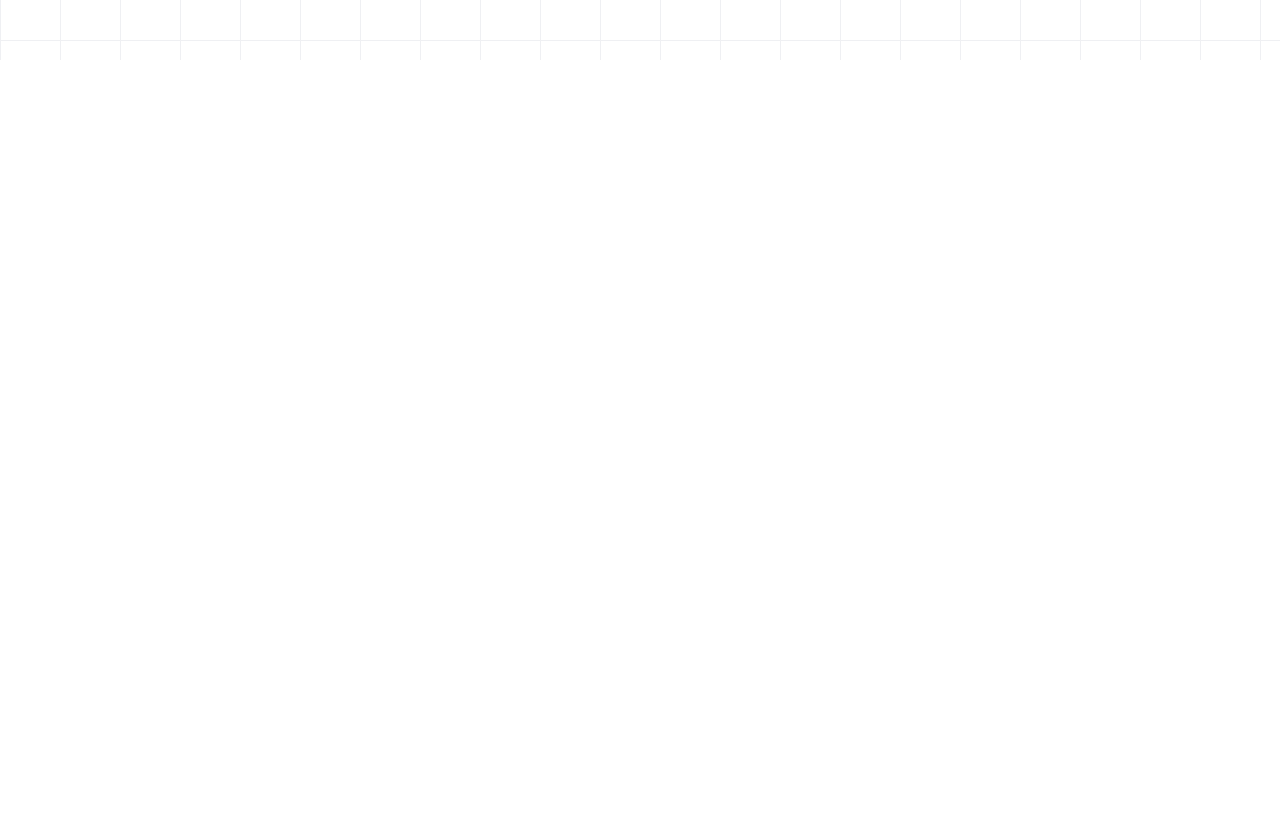
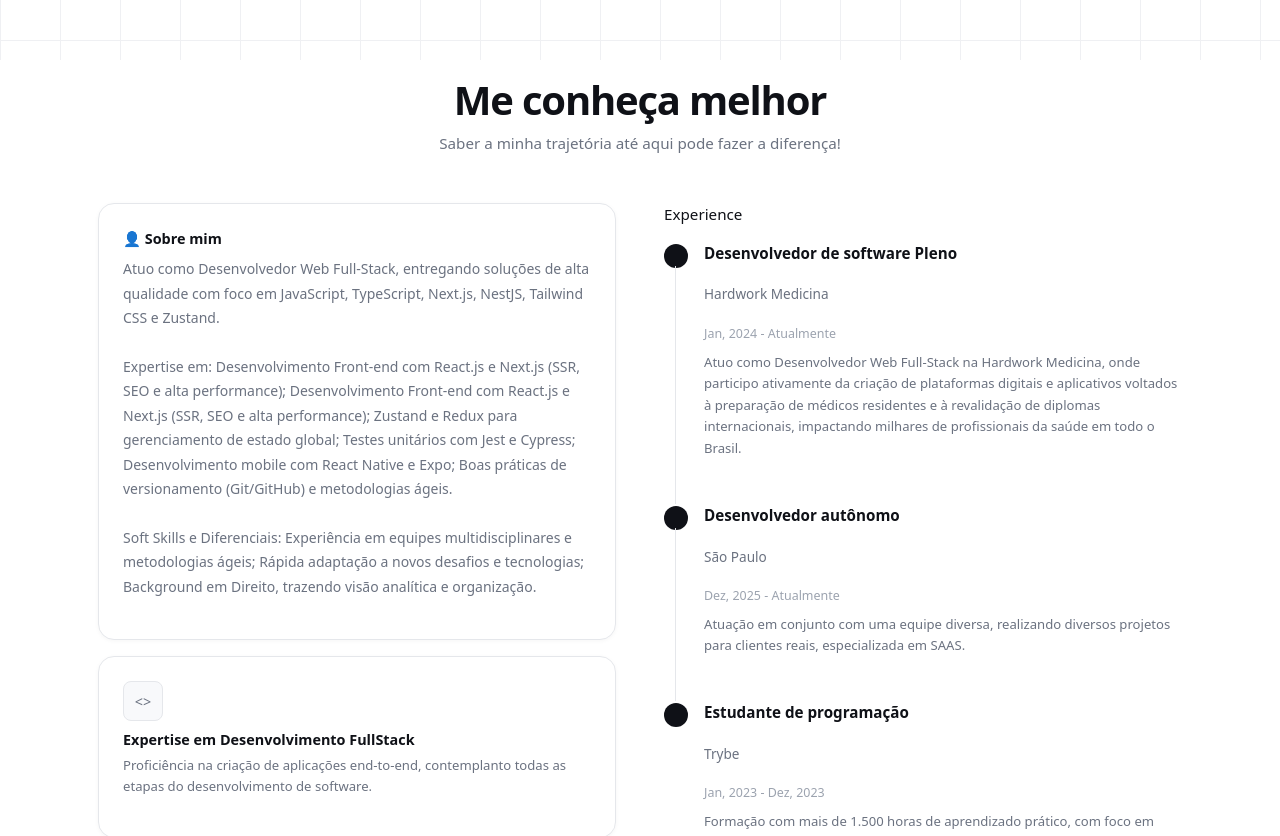
Before and after one commit to ribeiro-henrique/hesr-portfolio, a React (Vite) app: page / in a window 1280 px wide. Shown: the part 740-1576 px from the top of the page. Before the commit the page ends 800 px from the top, so only its background shows below. Built offline with nearby package versions, Linux system fonts and the light colour scheme.

Commit message:
chore: atualiza about section

```diff
--- a/src/App.tsx
+++ b/src/App.tsx
@@ -1,5 +1,32 @@
 import HeroSection from "./components/HeroSection"
 import NavBar from "./components/NavBar"
+
+const HIGHLIGHTS = [
+  { icon: '<>', title: 'Expertise em Desenvolvimento FullStack', desc: 'Proficiência na criação de aplicações end-to-end, contemplanto todas as etapas do desenvolvimento de software.' },
+  { icon: '◎', title: 'Expertise em Solução de Problemas', desc: 'Acostumado com ritmo acelerado, prazos e foco em solução.' },
+]
+
+const EXPERIENCE = [
+  {
+    role: 'Desenvolvedor de software Pleno',
+    company: 'Hardwork Medicina',
+    period: 'Jan, 2024 - Atualmente',
+    desc: 'Atuo como Desenvolvedor Web Full-Stack na Hardwork Medicina, onde participo ativamente da criação de plataformas digitais e aplicativos voltados à preparação de médicos residentes e à revalidação de diplomas internacionais, impactando milhares de profissionais da saúde em todo o Brasil.',
+  },
+  {
+    role: 'Desenvolvedor autônomo',
+    company: 'São Paulo',
+    period: 'Dez, 2025 - Atualmente',
+    desc: 'Atuação em conjunto com uma equipe diversa, realizando diversos projetos para clientes reais, especializada em SAAS.',
+  },
+  {
+    role: 'Estudante de programação',
+    company: 'Trybe',
+    period: 'Jan, 2023 - Dez, 2023',
+    desc: 'Formação com mais de 1.500 horas de aprendizado prático, com foco em projetos práticos, utilizando as principais linguagens de programação, frameworks e metodologias da indústria, bem como ferramentas de design, como o Figma.',
+  },
+
+]
 
 
 function App() {
@@ -13,6 +40,59 @@ function App() {
 
       {/* Hero */}
       <HeroSection />
+
+      {/* About Section */}
+      <section className="position-relative z-1 py-3 px-2 about-section" id="about">
+
+        <div className="text-center mb-5">
+          <h2 className="about-title">Me conheça melhor</h2>
+          <p className="about-subtitle">Saber a minha trajetória até aqui pode fazer a diferença!</p>
+        </div>
+
+        <div className="about-grid gap-5 align-items-start">
+
+          {/* Left */}
+          <div className="d-flex flex-column gap-3">
+
+            <div className="bg-white rounded-4 p-4 d-flex flex-column gap-2 about-card">
+              <div className="about-card-label fw-semibold d-flex text-center gap-2">👤 Sobre mim</div>
+              <p className="about-text">Atuo como Desenvolvedor Web Full-Stack, entregando soluções de alta qualidade com foco em JavaScript, TypeScript, Next.js, NestJS, Tailwind CSS e Zustand.</p>
+              <p className="about-text">Expertise em: Desenvolvimento Front-end com React.js e Next.js (SSR, SEO e alta performance); Desenvolvimento Front-end com React.js e Next.js (SSR, SEO e alta performance); Zustand e Redux para gerenciamento de estado global; Testes unitários com Jest e Cypress; Desenvolvimento mobile com React Native e Expo; Boas práticas de versionamento (Git/GitHub) e metodologias ágeis.</p>
+              <p className="about-text">Soft Skills e Diferenciais:  Experiência em equipes multidisciplinares e metodologias ágeis; Rápida adaptação a novos desafios e tecnologias; Background em Direito, trazendo visão analítica e organização.</p>
+            </div>
+
+            {HIGHLIGHTS.map((h) => (
+              <div className="about-card about-highlight bg-white rounded-4 p-4 d-flex flex-column gap-2" key={h.title}>
+                <div className="highlight-icon">{h.icon}</div>
+                <div>
+                  <p className="highlight-title">{h.title}</p>
+                  <p className="highlight-desc">{h.desc}</p>
+                </div>
+              </div>
+            ))}
+
+          </div>
+
+          {/* Right */}
+          <div>
+            <p className="exp-section-title fw-medium mb-3">Experience</p>
+            <div className="d-flex flex-column gap-0">
+              {EXPERIENCE.map((exp, idx) => (
+                <div className="timeline-item" key={idx}>
+                  <div className="timeline-dot" />
+                  <div className="d-flex flex-column gap-1">
+                    <p className="timeline-role">{exp.role}</p>
+                    <p className="timeline-company">{exp.company}</p>
+                    <p className="timeline-period">{exp.period}</p>
+                    <p className="timeline-desc">{exp.desc}</p>
+                  </div>
+                </div>
+              ))}
+            </div>
+          </div>
+
+        </div>
+      </section>
     </>
   )
 }
--- a/src/index.css
+++ b/src/index.css
@@ -175,3 +175,124 @@ body {
   height: 28px;
   background: linear-gradient(to bottom, var(--border), transparent);
 }
+
+.about-section {
+  max-width: 1100px;
+  margin: 0 auto;
+}
+
+.about-title {
+  font-size: clamp(1.8rem, 4vw, 2.5rem);
+  font-weight: 800;
+  color: var(--fg-main);
+  letter-spacing: -0.03em;
+  margin-bottom: 0.5rem;
+}
+.about-subtitle {
+  font-size: 0.95rem;
+  color: var(--fg-muted);
+}
+
+.about-grid {
+  display: grid;
+  grid-template-columns: 1fr 1fr;
+
+}
+
+/* Cards */
+.about-card {
+  border: 1px solid var(--border);
+  box-shadow: 0 1px 4px rgba(0,0,0,0.04);
+}
+.about-card-label {
+  font-size: 0.9rem;
+  font-weight: 600;
+  color: var(--fg-main);
+}
+.about-text {
+  font-size: 0.875rem;
+  color: var(--fg-muted);
+  line-height: 1.75;
+}
+
+/* Highlight */
+.about-highlight {
+  flex-direction: row;
+  align-items: flex-start;
+  gap: 1rem;
+}
+.highlight-icon {
+  width: 40px;
+  height: 40px;
+  min-width: 40px;
+  background: var(--bg);
+  border: 1px solid var(--border);
+  border-radius: 8px;
+  display: flex;
+  align-items: center;
+  justify-content: center;
+  font-size: 0.9rem;
+  color: var(--fg-muted);
+}
+.highlight-title {
+  font-size: 0.9rem;
+  font-weight: 600;
+  color: var(--fg-main);
+  margin-bottom: 4px;
+}
+.highlight-desc {
+  font-size: 0.82rem;
+  color: var(--fg-muted);
+  line-height: 1.6;
+}
+
+/* Timeline */
+.exp-section-title {
+  font-size: 0.95rem;
+  color: var(--fg-main);
+}
+
+.timeline-item {
+  display: flex;
+  gap: 1rem;
+  padding-bottom: 1.75rem;
+  position: relative;
+}
+.timeline-item:not(:last-child)::before {
+  content: '';
+  position: absolute;
+  left: 11px;
+  top: 24px;
+  bottom: 0;
+  width: 1px;
+  background: var(--border);
+}
+.timeline-dot {
+  width: 24px;
+  height: 24px;
+  min-width: 24px;
+  border-radius: 50%;
+  background: var(--fg-main);
+  margin-top: 2px;
+}
+
+.timeline-role {
+  font-size: 0.95rem;
+  font-weight: 700;
+  color: var(--fg-main);
+}
+.timeline-company {
+  font-size: 0.85rem;
+  font-weight: 500;
+  color: var(--fg-muted);
+}
+.timeline-period {
+  font-size: 0.78rem;
+  color: var(--fg-subtle);
+  margin-bottom: 4px;
+}
+.timeline-desc {
+  font-size: 0.82rem;
+  color: var(--fg-muted);
+  line-height: 1.65;
+}
```
